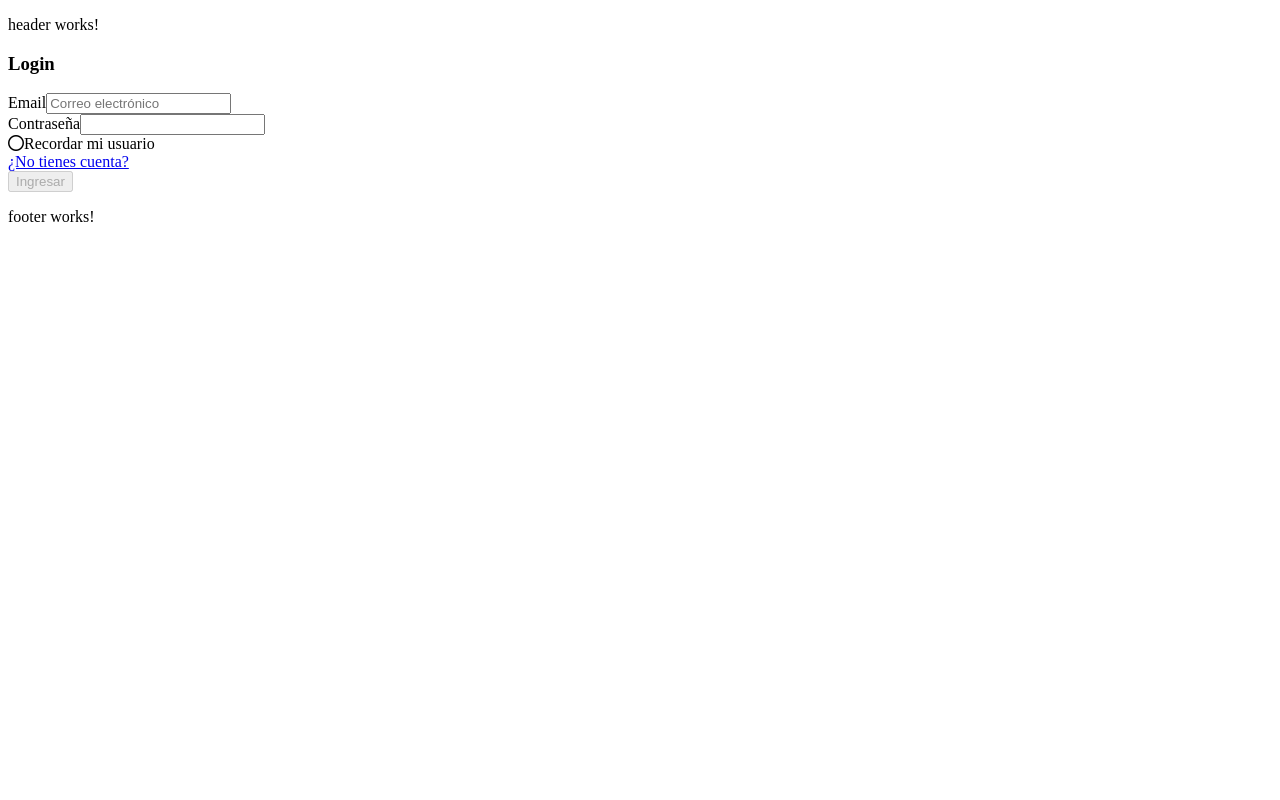
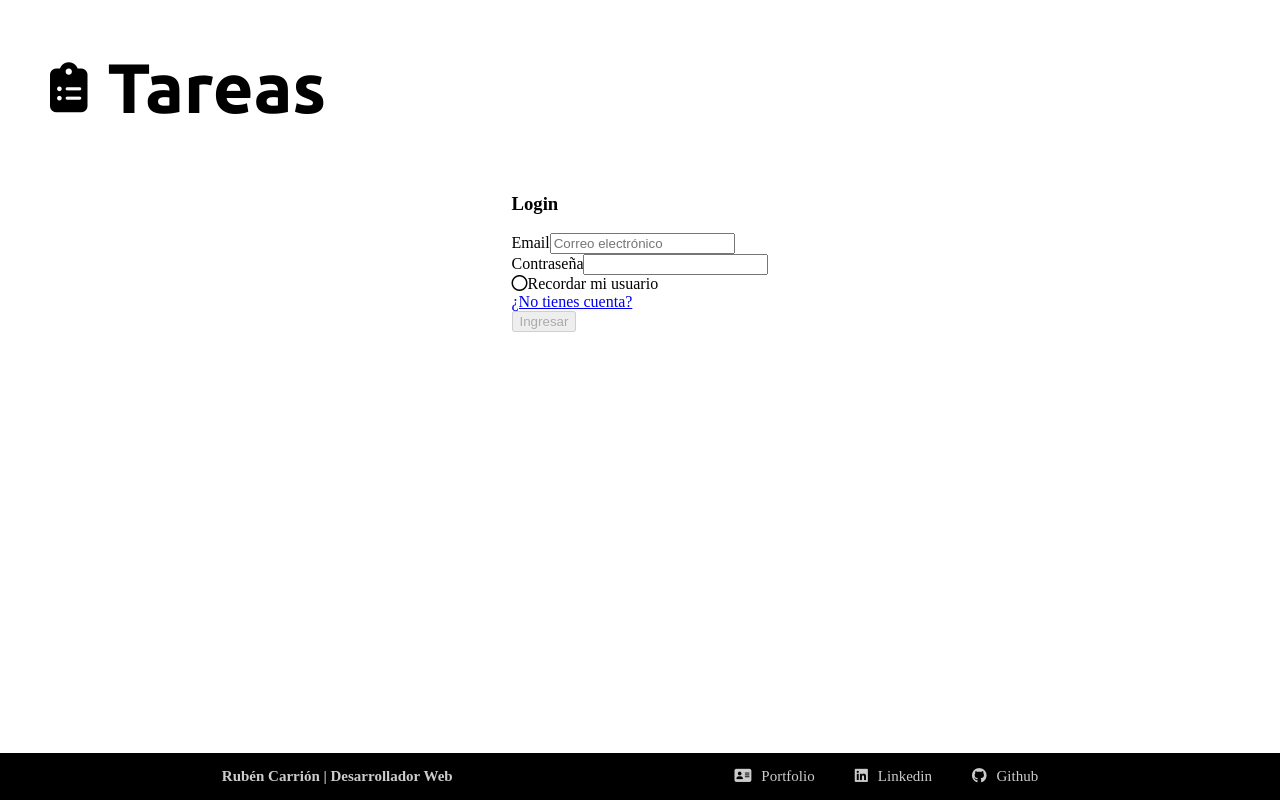
Before and after one commit to cnrubn/tareasApp, an Angular app: page /auth/login in a window 1280 px wide. Built offline with nearby package versions, Linux system fonts and the light colour scheme.

Commit message:
CSS componentes header y footer.

```diff
--- a/src/app/app.component.css
+++ b/src/app/app.component.css
@@ -0,0 +1,24 @@
+.contenedor-global {
+    min-height: 100vh;
+    display: flex;
+    flex-direction: column;
+    flex-wrap: wrap;
+}
+
+.contenedor-outlet {
+    flex: auto;
+    margin: 0 auto;
+}
+
+/* .contenido {
+    background-color: #fff;
+    border-radius: 25px;
+    margin: 40px auto;
+    overflow: hidden;
+    box-shadow: rgba(0, 0, 0, 0.35) 0px 5px 15px;
+} */
+
+app-footer {
+    margin: 0;
+    background-color: #000;
+}
--- a/src/app/app.component.html
+++ b/src/app/app.component.html
@@ -1,5 +1,13 @@
-<app-header></app-header>
+<div class="contenedor-global">
 
-<router-outlet></router-outlet>
+    <app-header></app-header>
 
-<app-footer></app-footer>
+    <div class="contenedor-outlet">
+
+        <router-outlet></router-outlet>
+
+    </div>
+
+    <app-footer></app-footer>
+
+</div>
--- a/src/app/shared/footer/footer.component.css
+++ b/src/app/shared/footer/footer.component.css
@@ -0,0 +1,44 @@
+.contenedor-footer {
+    background-color: #000;
+    color: #ccc;
+    min-height: 5vh;
+
+    display: flex;
+    flex: wrap;
+    justify-content: space-evenly;
+
+}
+
+.bloque-txt h3 {
+    font-size: 15px;
+    text-align: center;
+}
+
+.bloque-redes {
+    font-size: 15px;
+    /* margin-top: 10px; */
+}
+
+.bloque-redes ul {
+    list-style: none;
+}
+
+.bloque-redes ul li a {
+    color: #ccc;
+    text-decoration: none;
+    margin: 0 15px;
+}
+
+.bloque-redes ul li a span {
+    text-decoration: none;
+    margin: 0 5px;
+}
+
+.bloque-redes ul li:hover a {
+    color: #fff;
+}
+
+.bloque-ul {
+    display: flex;
+    flex: wrap;
+}
--- a/src/app/shared/footer/footer.component.html
+++ b/src/app/shared/footer/footer.component.html
@@ -1 +1,26 @@
-<p>footer works!</p>
+<div class="contenedor-footer">
+
+    <div class="bloque-txt">
+        <h3>Rubén Carrión | Desarrollador Web</h3>
+    </div>
+
+    <div class="bloque-redes">
+
+        <ul class="bloque-ul">
+
+            <li *ngFor="let red of arrayRedes">
+                <a  [href]="red.url"
+                    target="_blank"
+                    >
+
+                    <span   [innerHTML]="red.logo"></span>
+                    <span>{{ red.nombre }}</span>
+
+                </a>
+            </li>
+
+        </ul>
+
+    </div>
+
+</div>
--- a/src/app/shared/footer/footer.component.ts
+++ b/src/app/shared/footer/footer.component.ts
@@ -1,4 +1,5 @@
 import { Component, OnInit } from '@angular/core';
+import { Redes } from 'src/app/interfaces/interfaces';
 
 @Component({
   selector: 'app-footer',
@@ -7,6 +8,24 @@ import { Component, OnInit } from '@angular/core';
 })
 export class FooterComponent implements OnInit {
 
+  arrayRedes: Redes[] = [
+    {
+      nombre: 'Portfolio',
+      logo: '<i class="fa-solid fa-address-card"></i>',
+      url: 'https://cnrubn.github.io/index.html'
+    },
+    {
+      nombre: 'Linkedin',
+      logo: '<i class="fa-brands fa-linkedin"></i>',
+      url: 'https://www.linkedin.com/in/carrionweb/'
+    },
+    {
+      nombre: 'Github',
+      logo: '<i class="fa-brands fa-github"></i>',
+      url: 'https://github.com/cnrubn'
+    },
+  ];
+
   constructor() { }
 
   ngOnInit(): void {
--- a/src/app/shared/header/header.component.css
+++ b/src/app/shared/header/header.component.css
@@ -0,0 +1,18 @@
+.titulo {
+    background-color: #fff;
+    display: flex;
+    flex-wrap: wrap;
+    align-items: center;
+    padding: 0px 50px;
+    justify-content: left;
+    font-family: 'Ubuntu', sans-serif;
+}
+
+.fa-solid {
+    font-size: 50px;
+}
+
+h1 {
+    font-size: 70px;
+    margin-left: 20px;
+}
--- a/src/app/shared/header/header.component.html
+++ b/src/app/shared/header/header.component.html
@@ -1 +1,7 @@
-<p>header works!</p>
+<div class="titulo">
+
+    <i class="fa-solid fa-clipboard-list"></i>
+
+    <h1>Tareas</h1>
+
+</div>
--- a/src/index.html
+++ b/src/index.html
@@ -2,7 +2,7 @@
 <html lang="en">
 <head>
   <meta charset="utf-8">
-  <title>Netberry</title>
+  <title>Tareas</title>
   <base href="/">
   <meta name="viewport" content="width=device-width, initial-scale=1">
   <link rel="icon" type="image/x-icon" href="favicon.ico">
@@ -10,6 +10,11 @@
   <!-- fontawesome -->
   <script src="https://kit.fontawesome.com/a092b664e2.js" crossorigin="anonymous"></script>
 
+  <!-- fonts -->
+  <link rel="preconnect" href="https://fonts.googleapis.com">
+  <link rel="preconnect" href="https://fonts.gstatic.com" crossorigin>
+  <link href="https://fonts.googleapis.com/css2?family=Ubuntu:wght@300;400;700&display=swap" rel="stylesheet">
+
 </head>
 <body>
   <app-root></app-root>
--- a/src/styles.css
+++ b/src/styles.css
@@ -1 +1,4 @@
-/* You can add global styles to this file, and also import other style files */
+body {
+    padding: 0;
+    margin: 0;
+}
```
Also changed, not shown: src/app/interfaces/interfaces.ts (+9 -0 lines).
